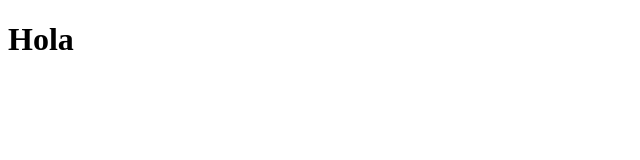
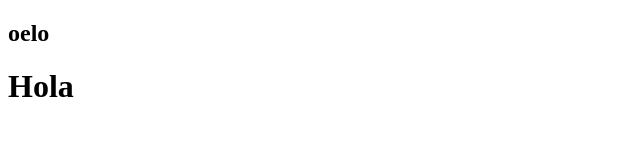
Before and after one commit to KatheMontalvo/prueba-git-movil, a plain HTML site: page index.html in a window 1280 px wide. Shown: the whole page, without its empty margins (0-640 px from the left). Drawn offline with Linux system fonts and the light colour scheme.

Commit message:
qwd -movil.git remote.origin.fetch=+refs/heads/*:refs/remotes/origin/* exit

```diff
--- a/index.html
+++ b/index.html
@@ -6,6 +6,7 @@
     <title>Document</title>
   </head>
   <body>
+    <h2>oelo</h2>
     <h1>Hola</h1>
   </body>
 </html>
```
